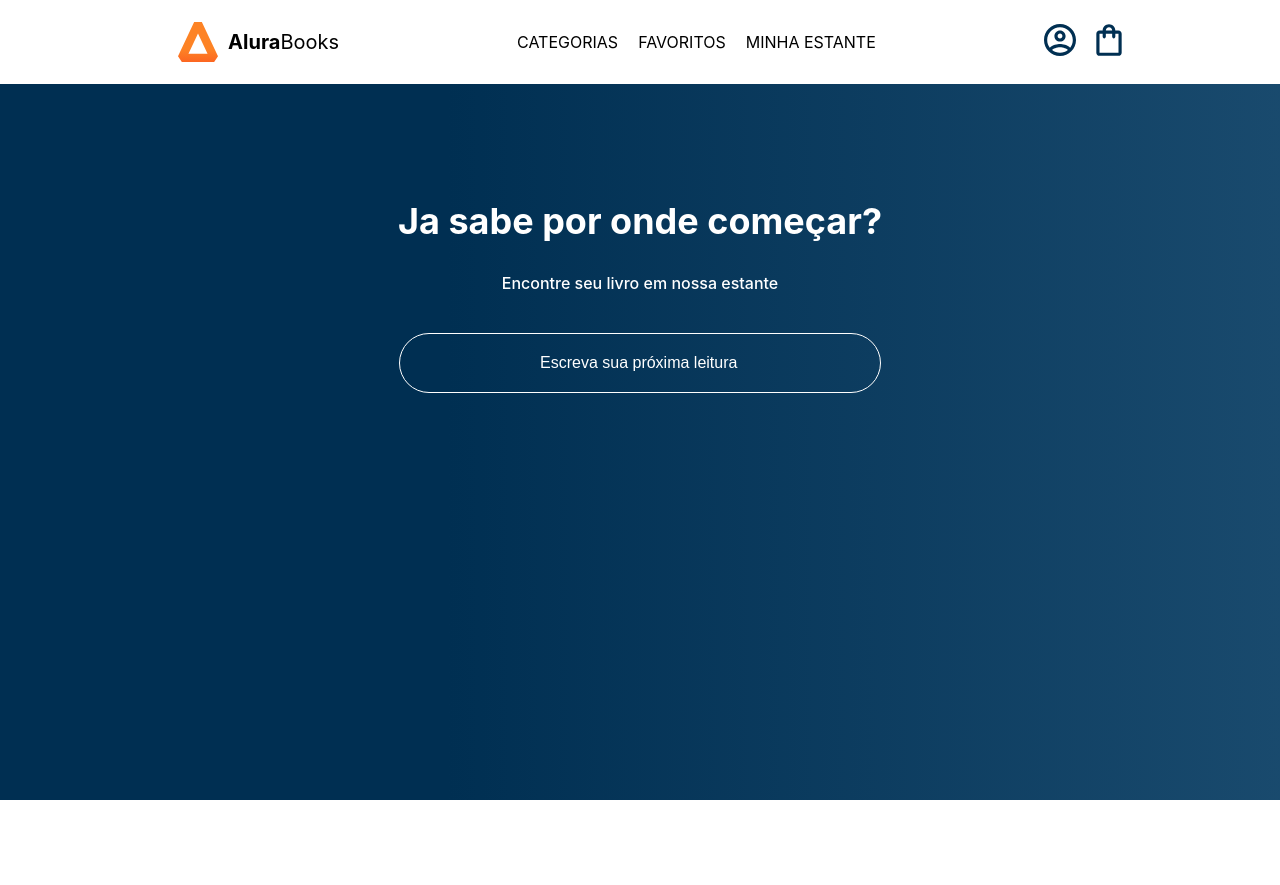
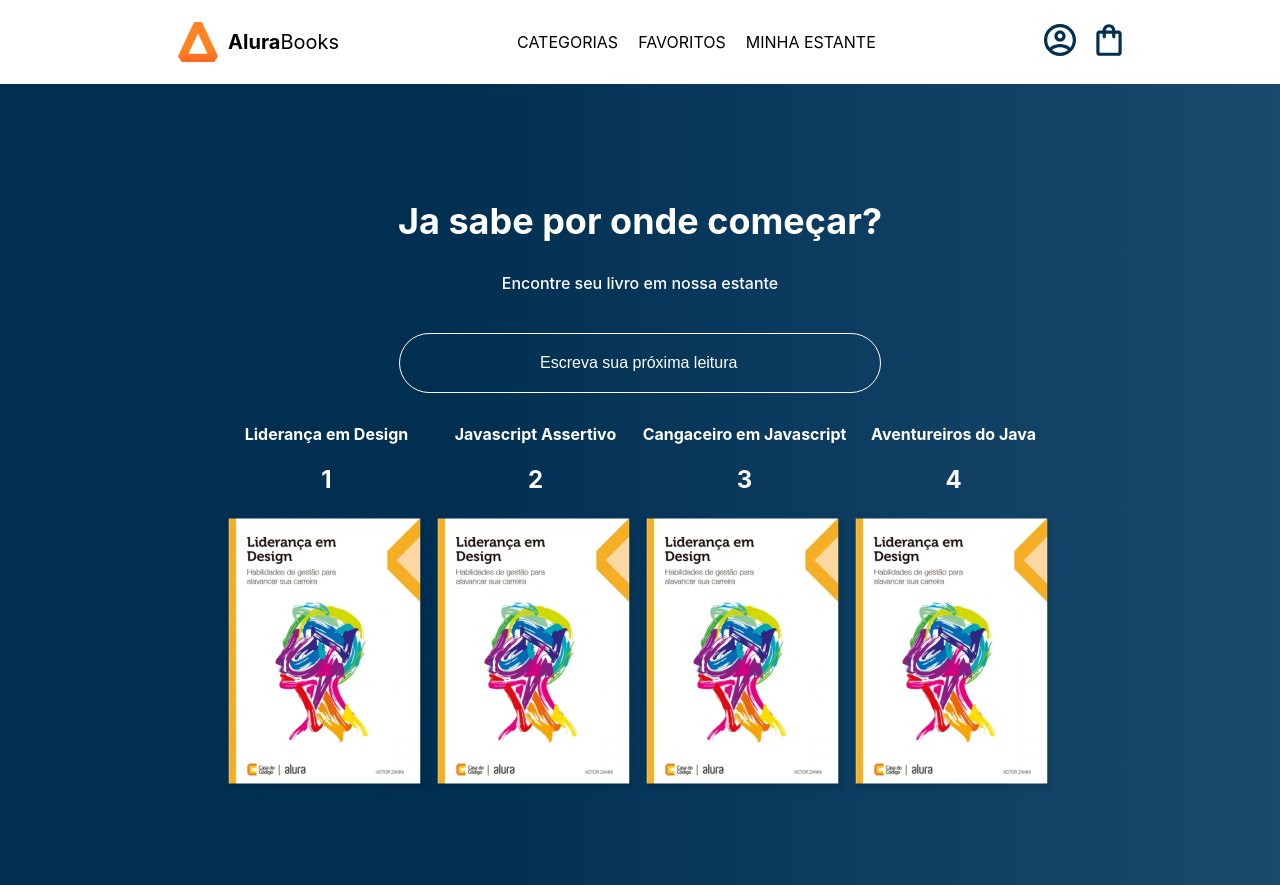
Before and after one commit to Guilbertoliveira/ReactBook, a React (Create React App) app: page / in a window 1280 px wide. Before the commit the page ends 800 px from the top, so only its background shows below. Built offline with nearby package versions, Linux system fonts and the light colour scheme.

Commit message:
feat: new feature to filter books

```diff
--- a/src/components/Header/styles.js
+++ b/src/components/Header/styles.js
@@ -2,7 +2,6 @@ import styled from 'styled-components';
 
 export const HeaderStyled = styled.header`
   background-color: white;
-  width: 100vw;
   box-shadow: 4px 4px 20px 0px rgba(0, 0, 0, 0.54);
   display: flex;
   flex-wrap: wrap;
--- /dev/null
+++ b/src/components/Search/dates.js
@@ -0,0 +1,8 @@
+import bookTest from 'img/booktest.png';
+
+export const book = [
+  { name: 'Liderança em Design', id: 1, src: bookTest },
+  { name: 'Javascript Assertivo', id: 2, src: bookTest },
+  { name: 'Cangaceiro em Javascript', id: 3, src: bookTest },
+  { name: 'Aventureiros do Java', id: 4, src: bookTest },
+];
--- a/src/components/Search/index.js
+++ b/src/components/Search/index.js
@@ -1,9 +1,22 @@
 import { Input } from 'components/Input';
-import { SearchStyled, SubTitleStyled, TitleStyled } from './styles';
+import {
+  SearchStyled,
+  SubTitleStyled,
+  TitleStyled,
+  ShowcaseBookStyled,
+} from './styles';
 import { useState } from 'react';
+import { book } from './dates';
 
 export default function Search() {
-  const [typedText, setTypedText] = useState([]);
+  const [filteredBooks, setFilteredBooks] = useState(book);
+
+  function filterBook(escrita) {
+    console.log(book.filter((e) => e.name.includes(escrita)));
+    setFilteredBooks(
+      book.filter((e) => e.name.toLowerCase().includes(escrita.toLowerCase()))
+    );
+  }
 
   return (
     <SearchStyled>
@@ -12,10 +25,20 @@ export default function Search() {
       <Input
         placeholder="Escreva sua próxima leitura"
         onChange={(event) => {
-          setTypedText(event.target.value);
+          filterBook(event.target.value);
         }}
       />
-      <h1>{typedText}</h1>
+      <ShowcaseBookStyled>
+        {filteredBooks.map((item) => {
+          return (
+            <section key={item.id}>
+              <h1>{item.name}</h1>
+              <h2>{item.id}</h2>
+              <img src={item.src} alt={`imagem do livro ${item.name}`}></img>
+            </section>
+          );
+        })}
+      </ShowcaseBookStyled>
     </SearchStyled>
   );
 }
--- a/src/components/Search/styles.js
+++ b/src/components/Search/styles.js
@@ -20,3 +20,8 @@ export const SubTitleStyled = styled.h3`
   font-weight: 500;
   margin-bottom: 40px;
 `;
+
+export const ShowcaseBookStyled = styled.section`
+  display: flex;
+  justify-content: center;
+`;
--- a/src/styles.js
+++ b/src/styles.js
@@ -1,7 +1,6 @@
 import styled from 'styled-components';
 
 export const AppStyled = styled.div`
-  width: 100vw;
   height: 100vh;
   background-image: linear-gradient(90deg, #002f52 35%, #326589 165%);
 `;
```
Also changed, not shown: src/img/booktest.png (renamed from src/img/livro.png).
